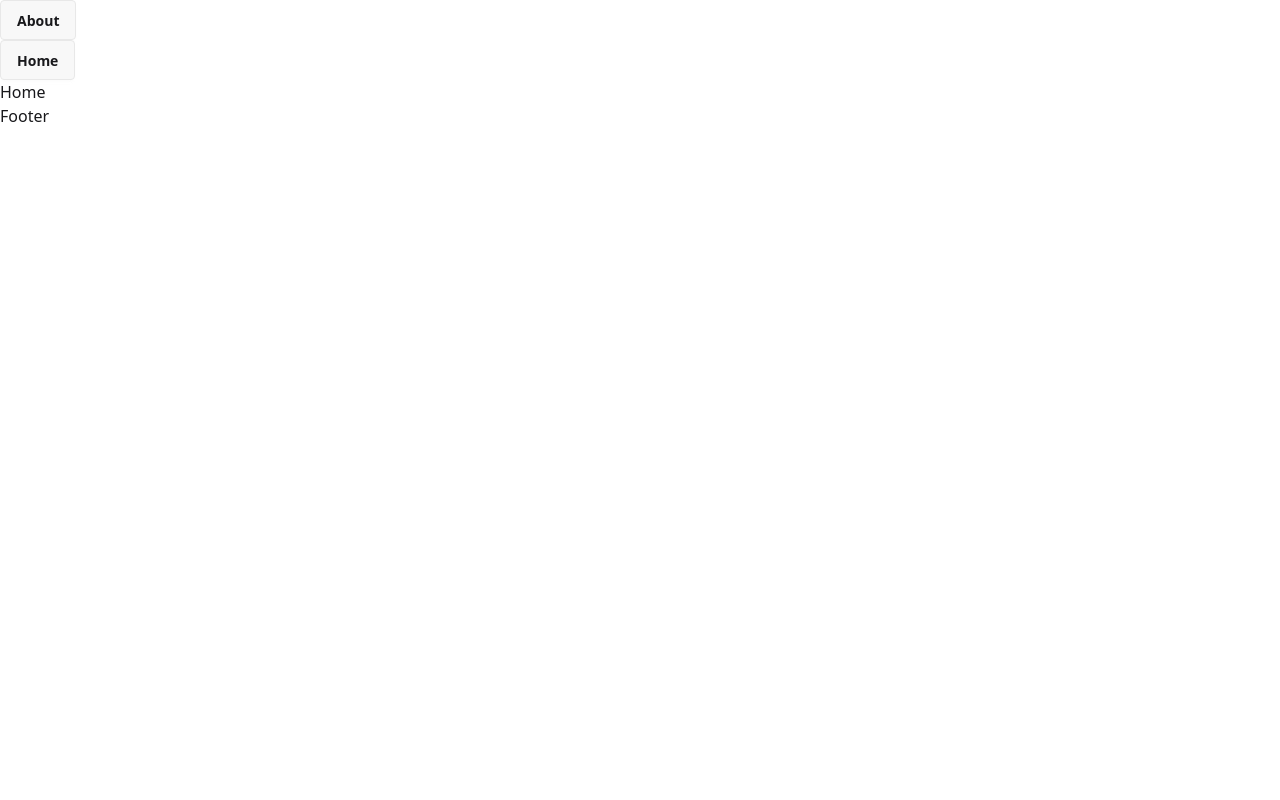
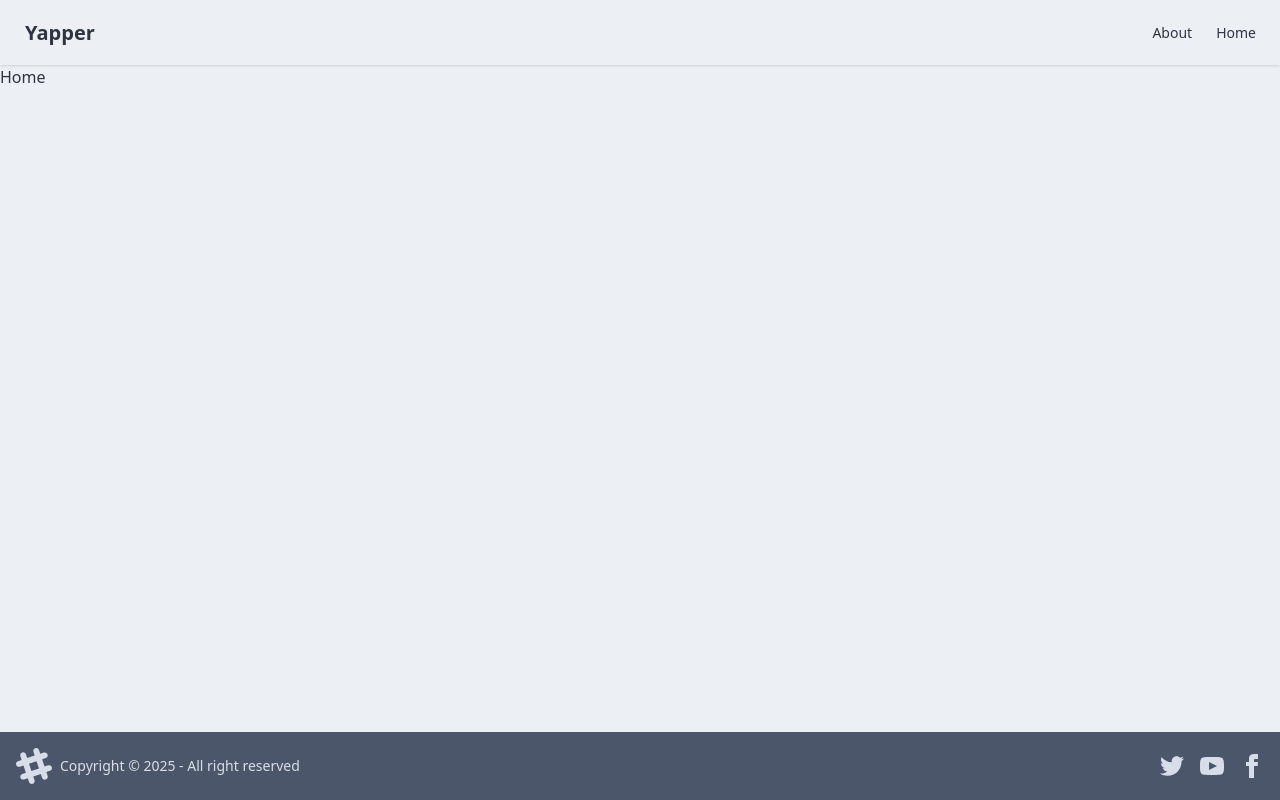
Before and after one commit to IbrahimOraby/yapper-blog-app, a React app: page / in a window 1280 px wide. Built offline with nearby package versions, Linux system fonts and the light colour scheme; the HTML template or start-up script is replaced by a standard one.

Commit message:
feat: create layout & theme
- created a Header & Footer components
- added 'nord' theme from 'daisyui'

```diff
--- a/src/App.jsx
+++ b/src/App.jsx
@@ -1,28 +1,16 @@
 import { Link, Outlet } from "react-router";
+import Header from "./components/Header";
+import Footer from "./components/Footer";
+import React from "react";
 
 function App() {
 	return (
 		<>
-			<header>
-				<nav className="">
-					<ul>
-						<li className="nav">
-							<Link className="btn" to={"about"}>
-								About
-							</Link>
-						</li>
-						<li>
-							<Link className="btn" to={""}>
-								Home
-							</Link>
-						</li>
-					</ul>
-				</nav>
-			</header>
-			<Outlet />
-			<footer>
-				<div>Footer</div>
-			</footer>
+			<Header />
+			<main className="flex-1">
+				<Outlet />
+			</main>
+			<Footer />
 		</>
 	);
 }
--- /dev/null
+++ b/src/components/Footer.jsx
@@ -0,0 +1,59 @@
+import React from "react";
+
+function Footer() {
+	return (
+		<footer className="footer sm:footer-horizontal bg-neutral text-neutral-content items-center p-4">
+			<aside className="grid-flow-col items-center">
+				<svg
+					width="36"
+					height="36"
+					viewBox="0 0 24 24"
+					xmlns="http://www.w3.org/2000/svg"
+					fillRule="evenodd"
+					clipRule="evenodd"
+					className="fill-current"
+				>
+					<path d="M22.672 15.226l-2.432.811.841 2.515c.33 1.019-.209 2.127-1.23 2.456-1.15.325-2.148-.321-2.463-1.226l-.84-2.518-5.013 1.677.84 2.517c.391 1.203-.434 2.542-1.831 2.542-.88 0-1.601-.564-1.86-1.314l-.842-2.516-2.431.809c-1.135.328-2.145-.317-2.463-1.229-.329-1.018.211-2.127 1.231-2.456l2.432-.809-1.621-4.823-2.432.808c-1.355.384-2.558-.59-2.558-1.839 0-.817.509-1.582 1.327-1.846l2.433-.809-.842-2.515c-.33-1.02.211-2.129 1.232-2.458 1.02-.329 2.13.209 2.461 1.229l.842 2.515 5.011-1.677-.839-2.517c-.403-1.238.484-2.553 1.843-2.553.819 0 1.585.509 1.85 1.326l.841 2.517 2.431-.81c1.02-.33 2.131.211 2.461 1.229.332 1.018-.21 2.126-1.23 2.456l-2.433.809 1.622 4.823 2.433-.809c1.242-.401 2.557.484 2.557 1.838 0 .819-.51 1.583-1.328 1.847m-8.992-6.428l-5.01 1.675 1.619 4.828 5.011-1.674-1.62-4.829z"></path>
+				</svg>
+				<p>Copyright © {new Date().getFullYear()} - All right reserved</p>
+			</aside>
+			<nav className="grid-flow-col gap-4 md:place-self-center md:justify-self-end">
+				<a>
+					<svg
+						xmlns="http://www.w3.org/2000/svg"
+						width="24"
+						height="24"
+						viewBox="0 0 24 24"
+						className="fill-current"
+					>
+						<path d="M24 4.557c-.883.392-1.832.656-2.828.775 1.017-.609 1.798-1.574 2.165-2.724-.951.564-2.005.974-3.127 1.195-.897-.957-2.178-1.555-3.594-1.555-3.179 0-5.515 2.966-4.797 6.045-4.091-.205-7.719-2.165-10.148-5.144-1.29 2.213-.669 5.108 1.523 6.574-.806-.026-1.566-.247-2.229-.616-.054 2.281 1.581 4.415 3.949 4.89-.693.188-1.452.232-2.224.084.626 1.956 2.444 3.379 4.6 3.419-2.07 1.623-4.678 2.348-7.29 2.04 2.179 1.397 4.768 2.212 7.548 2.212 9.142 0 14.307-7.721 13.995-14.646.962-.695 1.797-1.562 2.457-2.549z"></path>
+					</svg>
+				</a>
+				<a>
+					<svg
+						xmlns="http://www.w3.org/2000/svg"
+						width="24"
+						height="24"
+						viewBox="0 0 24 24"
+						className="fill-current"
+					>
+						<path d="M19.615 3.184c-3.604-.246-11.631-.245-15.23 0-3.897.266-4.356 2.62-4.385 8.816.029 6.185.484 8.549 4.385 8.816 3.6.245 11.626.246 15.23 0 3.897-.266 4.356-2.62 4.385-8.816-.029-6.185-.484-8.549-4.385-8.816zm-10.615 12.816v-8l8 3.993-8 4.007z"></path>
+					</svg>
+				</a>
+				<a>
+					<svg
+						xmlns="http://www.w3.org/2000/svg"
+						width="24"
+						height="24"
+						viewBox="0 0 24 24"
+						className="fill-current"
+					>
+						<path d="M9 8h-3v4h3v12h5v-12h3.642l.358-4h-4v-1.667c0-.955.192-1.333 1.115-1.333h2.885v-5h-3.808c-3.596 0-5.192 1.583-5.192 4.615v3.385z"></path>
+					</svg>
+				</a>
+			</nav>
+		</footer>
+	);
+}
+
+export default Footer;
--- /dev/null
+++ b/src/components/Header.jsx
@@ -0,0 +1,28 @@
+import React from "react";
+import { Link } from "react-router";
+
+function Header() {
+	return (
+		<header className="navbar bg-base-100 --color shadow-sm">
+			<div className="flex-1">
+				<Link className="btn btn-ghost text-xl" to={""}>
+					Yapper
+				</Link>
+			</div>
+			<nav className="flex-none">
+				<ul className="menu menu-horizontal px-1">
+					<li>
+						<Link className="" to={"about"}>
+							About
+						</Link>
+					</li>
+					<li>
+						<Link to={""}>Home</Link>
+					</li>
+				</ul>
+			</nav>
+		</header>
+	);
+}
+
+export default Header;
--- a/src/index.css
+++ b/src/index.css
@@ -1,2 +1,42 @@
 @import "tailwindcss";
 @plugin "daisyui";
+@plugin "daisyui/theme" {
+	name: "nord";
+	default: true;
+	prefersdark: false;
+	color-scheme: "light";
+	--color-base-100: oklch(95.127% 0.007 260.731);
+	--color-base-200: oklch(93.299% 0.01 261.788);
+	--color-base-300: oklch(89.925% 0.016 262.749);
+	--color-base-content: oklch(32.437% 0.022 264.182);
+	--color-primary: oklch(59.435% 0.077 254.027);
+	--color-primary-content: oklch(11.887% 0.015 254.027);
+	--color-secondary: oklch(69.651% 0.059 248.687);
+	--color-secondary-content: oklch(13.93% 0.011 248.687);
+	--color-accent: oklch(77.464% 0.062 217.469);
+	--color-accent-content: oklch(15.492% 0.012 217.469);
+	--color-neutral: oklch(45.229% 0.035 264.131);
+	--color-neutral-content: oklch(89.925% 0.016 262.749);
+	--color-info: oklch(69.207% 0.062 332.664);
+	--color-info-content: oklch(13.841% 0.012 332.664);
+	--color-success: oklch(76.827% 0.074 131.063);
+	--color-success-content: oklch(15.365% 0.014 131.063);
+	--color-warning: oklch(85.486% 0.089 84.093);
+	--color-warning-content: oklch(17.097% 0.017 84.093);
+	--color-error: oklch(60.61% 0.12 15.341);
+	--color-error-content: oklch(12.122% 0.024 15.341);
+	--radius-selector: 1rem;
+	--radius-field: 0.25rem;
+	--radius-box: 0.5rem;
+	--size-selector: 0.25rem;
+	--size-field: 0.25rem;
+	--border: 1px;
+	--depth: 0;
+	--noise: 0;
+}
+
+#root {
+	display: flex;
+	flex-direction: column;
+	min-height: 100vh;
+}
```
